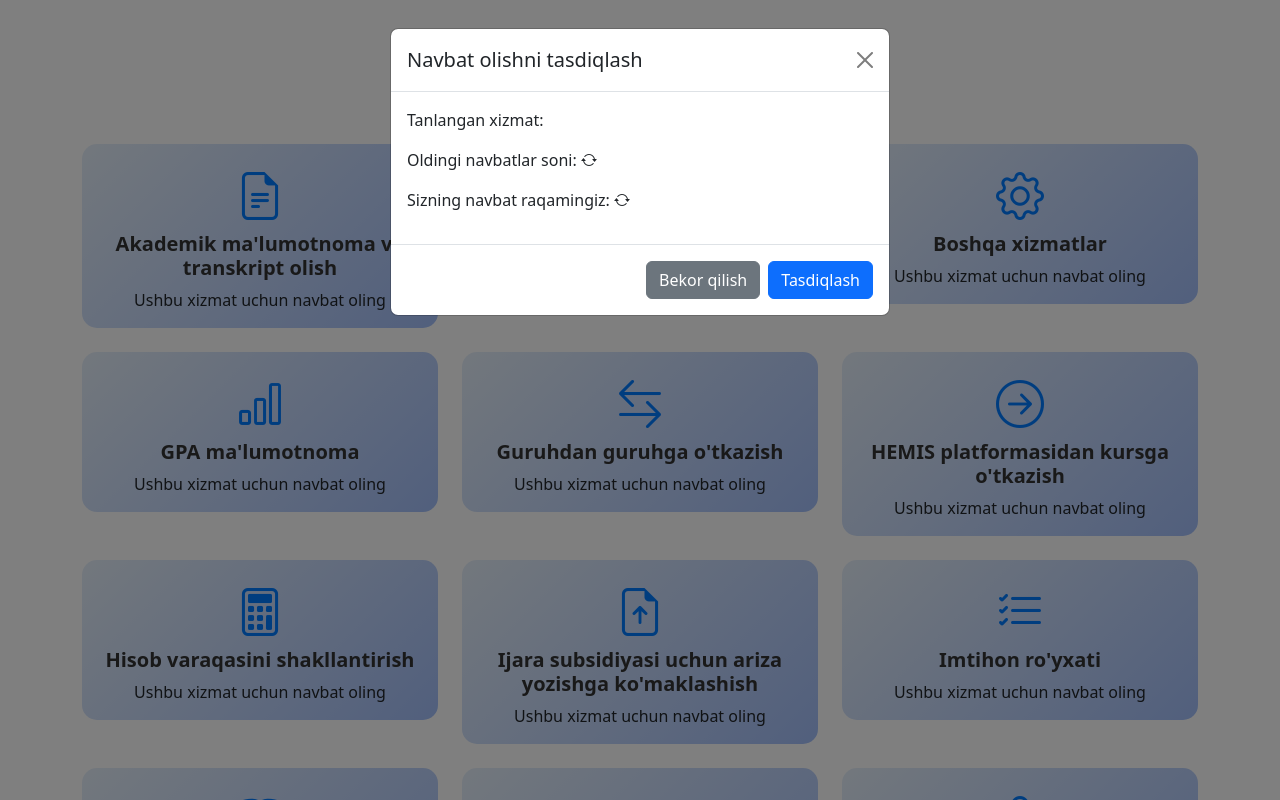
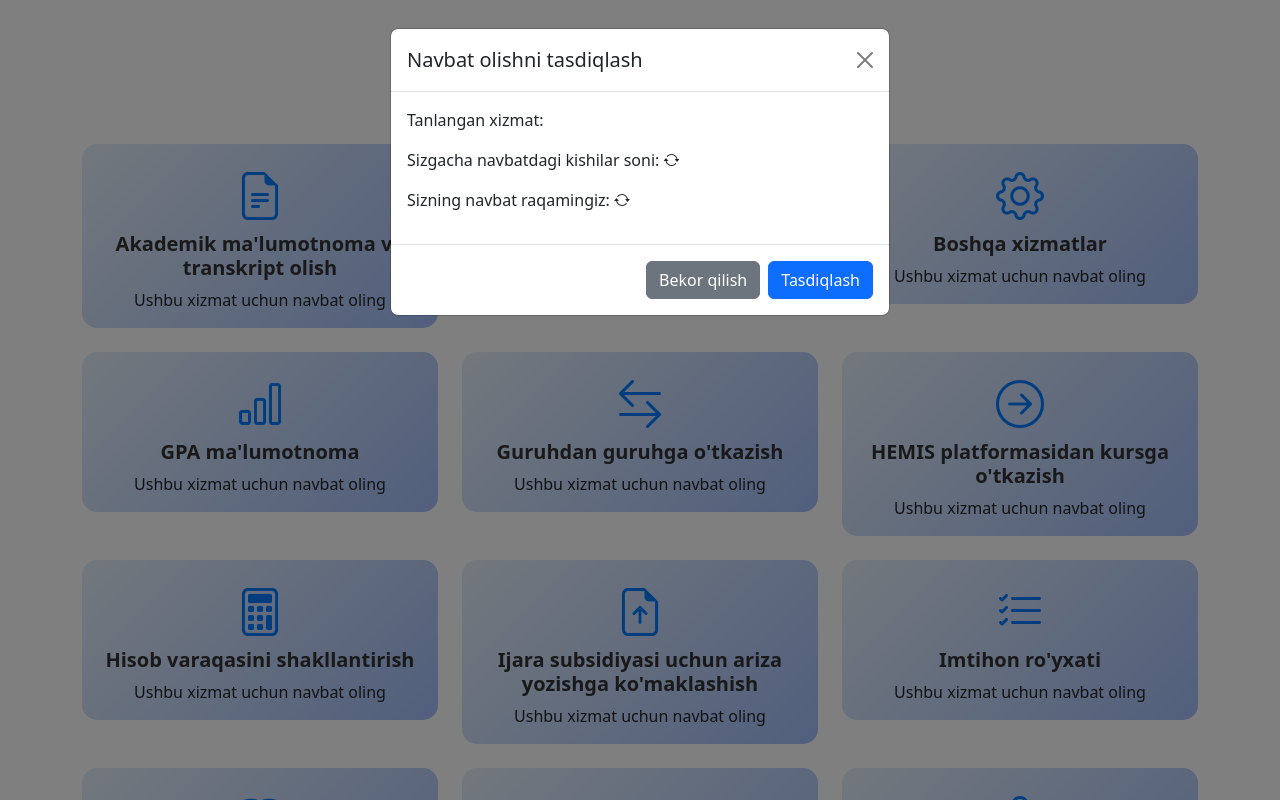
Before and after one commit to shohabbosdev/Registrator-ofisida-onlayn-navbat-tizimi, a Flask app: page /student in a window 1280 px wide, after a click that opens the changed part. Run offline with Flask 3, Linux system fonts and the light colour scheme.

Commit message:
soni deyildi

```diff
--- a/templates/student.html
+++ b/templates/student.html
@@ -102,7 +102,7 @@
                 </div>
                 <div class="modal-body">
                     <p>{{ _('Tanlangan xizmat') }}: <span id="selectedService"></span></p>
-                    <p>{{ _('Oldingi navbatlar soni') }}: <span id="previousCount"><i class="bi bi-arrow-repeat spin"></i></span></p>
+                    <p>{{ _('Sizgacha navbatdagi kishilar soni') }}: <span id="previousCount"><i class="bi bi-arrow-repeat spin"></i></span></p>
                     <p>{{ _('Sizning navbat raqamingiz') }}: <span id="queueNumber"><i class="bi bi-arrow-repeat spin"></i></span></p>
                 </div>
                 <div class="modal-footer">
```
